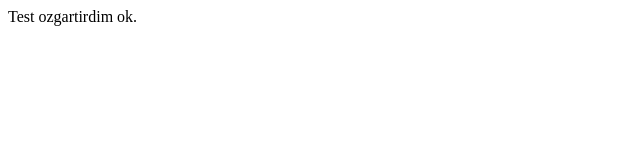
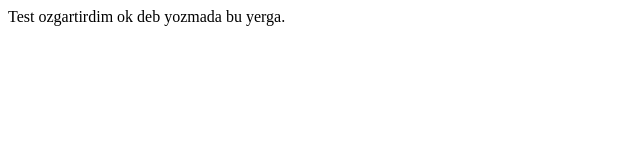
Before and after one commit to Rajabov77/myfirsttest, a plain HTML site: page index.html in a window 1280 px wide. Shown: the whole page, without its empty margins (0-640 px from the left). Drawn offline with Linux system fonts and the light colour scheme.

Commit message:
yaxshlab qarada.

```diff
--- a/index.html
+++ b/index.html
@@ -4,6 +4,6 @@
     <title>Head</title>
   </head>
   <body>
-    Test ozgartirdim ok.
+    Test ozgartirdim ok deb yozmada bu yerga.
   </body>
 </html>
```
